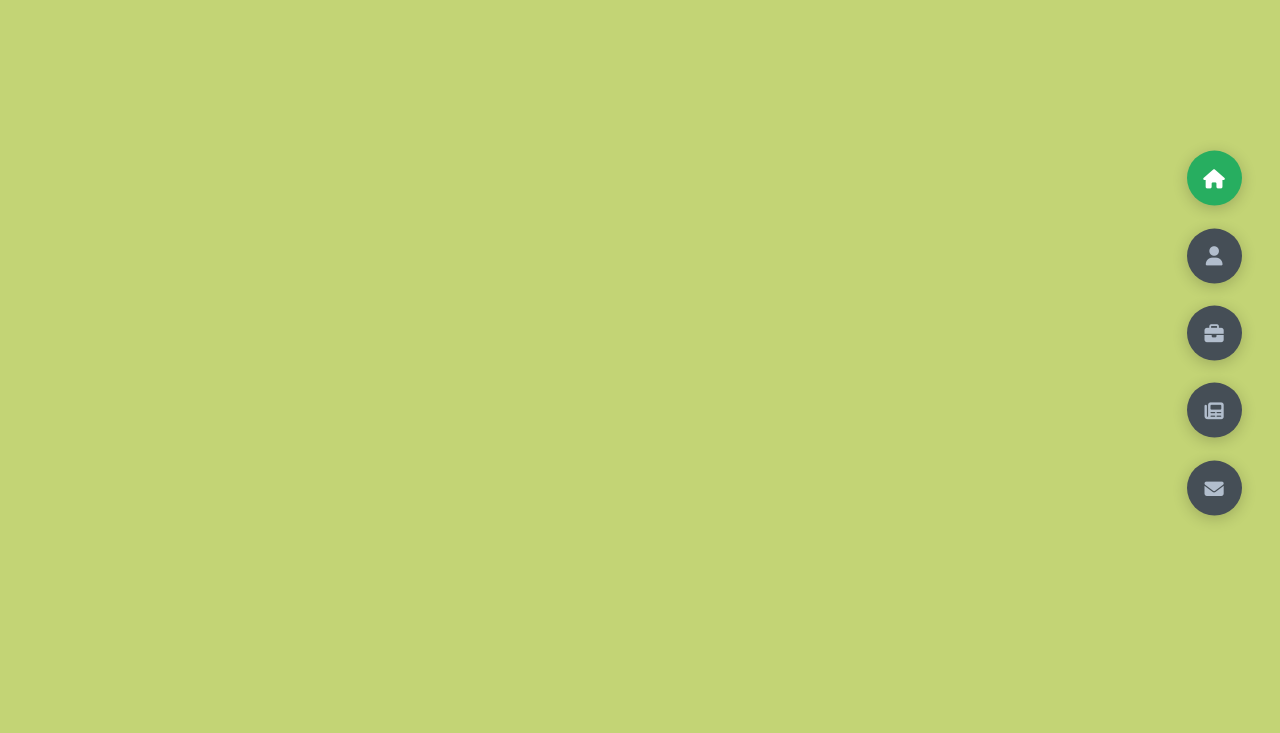
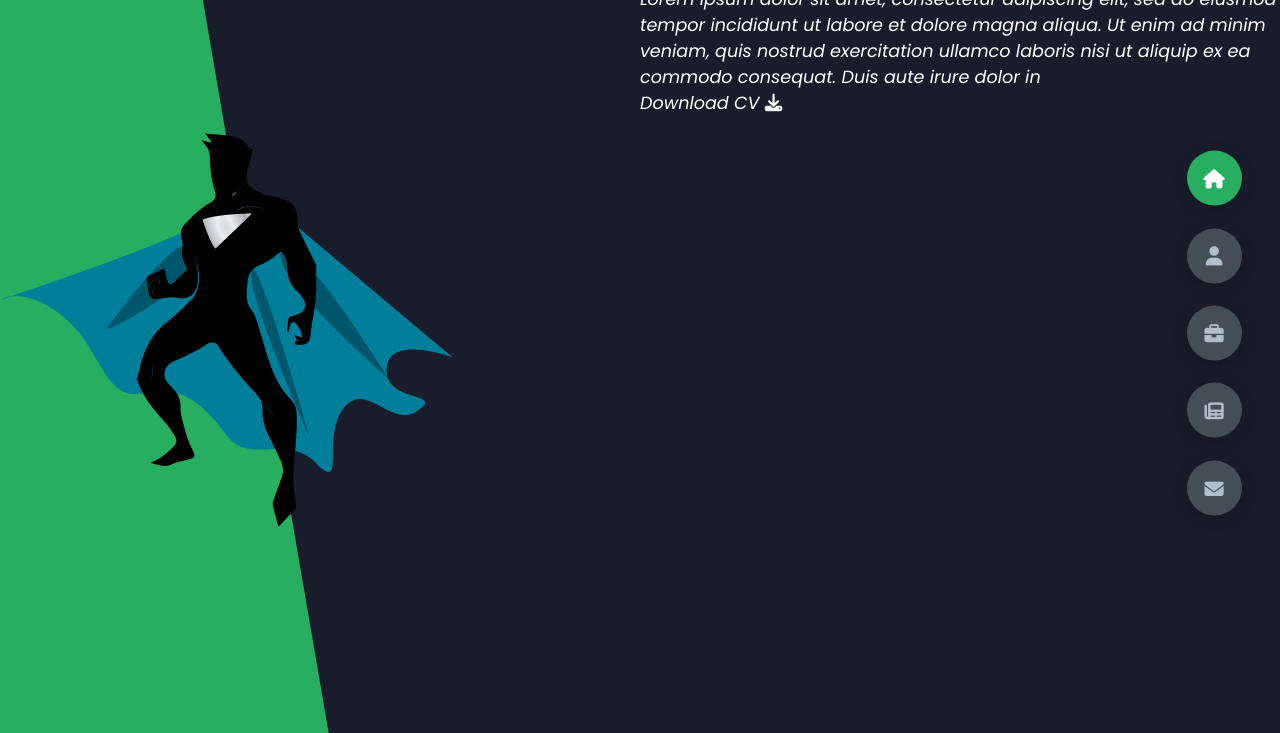
Before and after one commit to yuryion/website-attempt-1, a plain HTML site: page index.html in a window 1280 px wide. Shown: the part 67-800 px from the top of the page. Drawn offline with Linux system fonts and the light colour scheme.

Commit message:
Added an image, added a trapezoid to home page.

```diff
--- a/app.js
+++ b/app.js
@@ -18,7 +18,7 @@ function PageTransitions(){
         const id = e.target.dataset.id;
         if (id){ //if id exists
             //remove active from the other button
-            sectBtns.forEach((btn) => {
+            sectBtn.forEach((btn) => {
                 btn.classList.remove('active');
             })
             e.target.classList.add('active');
--- a/index.html
+++ b/index.html
@@ -13,8 +13,31 @@
 </head>
 <body class="main-content">
     <header class="section sec1 header active" id="home">
+        <div class="header-content">
+            <div class="left-header">
+                <div class="h-shape"></div>
+                <div class="image">
+                    <img src="img/hero.png" alt="">
+                </div>
+            </div>
+            <div class="right-header">
+                <h1 class="name">
+                    Hi, I'm <span> Bob </span>
+                </h1>
+                <p>
+                    Lorem ipsum dolor sit amet, consectetur adipiscing elit, sed do eiusmod tempor incididunt
+                    ut labore et dolore magna aliqua. Ut enim ad minim veniam, quis nostrud exercitation
+                    ullamco laboris nisi ut aliquip ex ea commodo consequat. Duis aute irure dolor in
+                </p>
+                <a href="where the CV is" class="main-btn">
+                    <span class="btn-text">Download CV</span>
+                    <span class="btn-icon"><i class="fa-solid fa-download"></i></span>
+                </a>
+            </div>
 
+        </div>
     </header>
+
     <main>
         <section class="section sec2 about" id="about"></section>
         <section class="section sec3 portfolio" id="portfolio"></section>
--- a/styles/styles.scss
+++ b/styles/styles.scss
@@ -60,25 +60,21 @@ section{
 .sec1{
     display: none;
     transform: translateY(0) scale(1);
-    background-color: #c3d475;
 }
 
 .sec2{
     display: none;
     transform: translateY(0) scale(1);
-    background-color: slateblue;
 }
 
 .sec3{
     display: none;
     transform: translateY(0) scale(1);
-    background-color: rgb(146,205,90);
 }
 
 .sec4{
     display: none;
     transform: translateY(0) scale(1);
-    background-color: rgb(172, 80, 85);
 }
 
 .sec5{
@@ -137,3 +133,35 @@ section{
         }
     }
 }
+
+/*Header Content*/
+.header-content{
+    display: grid;
+    grid-template-columns: repeat(2, 1fr);
+    height: 100%;
+    .left-header{
+        display: flex;
+        align-items: center;
+        position: relative;
+        .h-shape{
+            transition: all .4s ease-in-out;
+            width: 65%;
+            height: 100%;
+            background-color: var(--color-secondary);
+            position: absolute;
+            left: 0;
+            top: 0;
+            z-index: -1; //makes it behind the image
+            clip-path: polygon(0 0, 46% 0, 79% 100%, 0% 100%); //you can get this from a generator online
+        }
+        .image{
+            border-radius: var(--br-sm-2);
+        }
+    }
+}
+
+
+
+/*Independent Components*/
+
+//https://youtu.be/xV7S8BhIeBo?t=3321
```
Also changed, not shown: img/hero.png (added), styles/styles.css, 1 other file.
